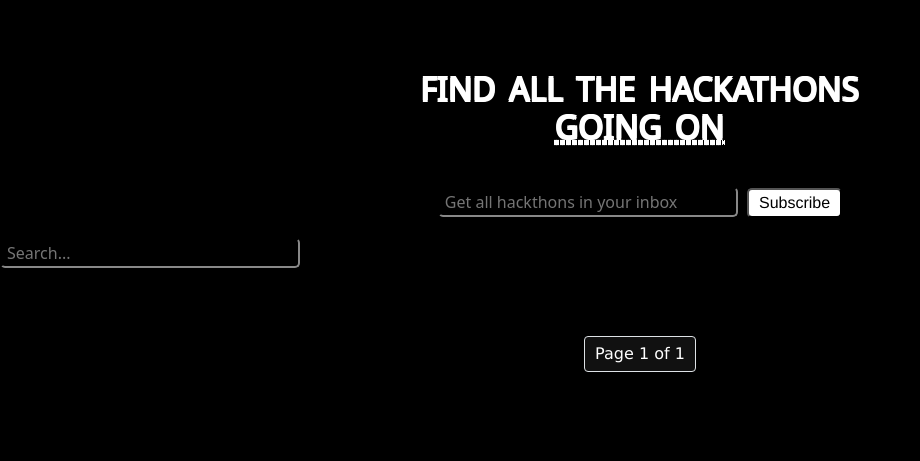
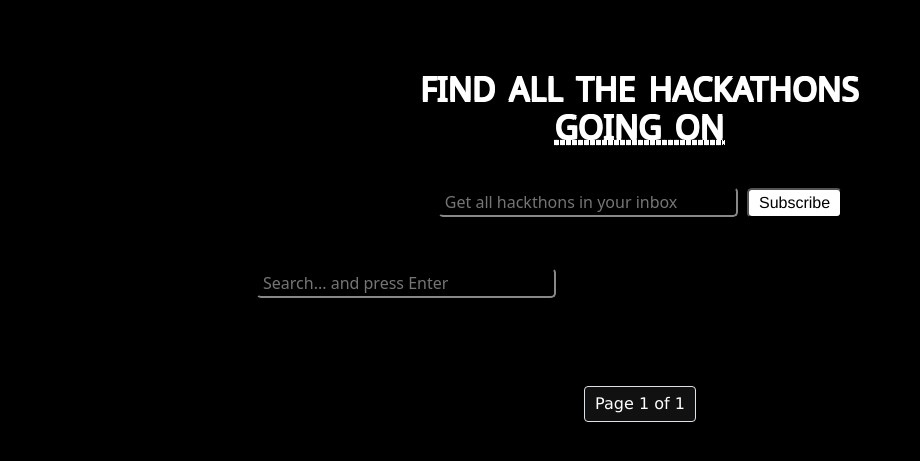
Before and after one commit to siesto1elemento/Hackleague, a Django app: page / in a window 1280 px wide. Shown: the part 80-541 px from the top of the page, without its empty margins (0-920 px from the left). Run offline with Django 4.2, Linux system fonts and the light colour scheme; data that the repository does not hold is empty.

Commit message:
made changes to search

```diff
--- a/scraping/templates/home.html
+++ b/scraping/templates/home.html
@@ -25,7 +25,7 @@
         </form>
 
         <form action="{% url 'search_results' %}" method="get">
-            <input name="search" type="text" placeholder="Search...">
+            <input class="search" name="search" type="text" placeholder="Search... and press Enter">
         </form>
 
 
```
